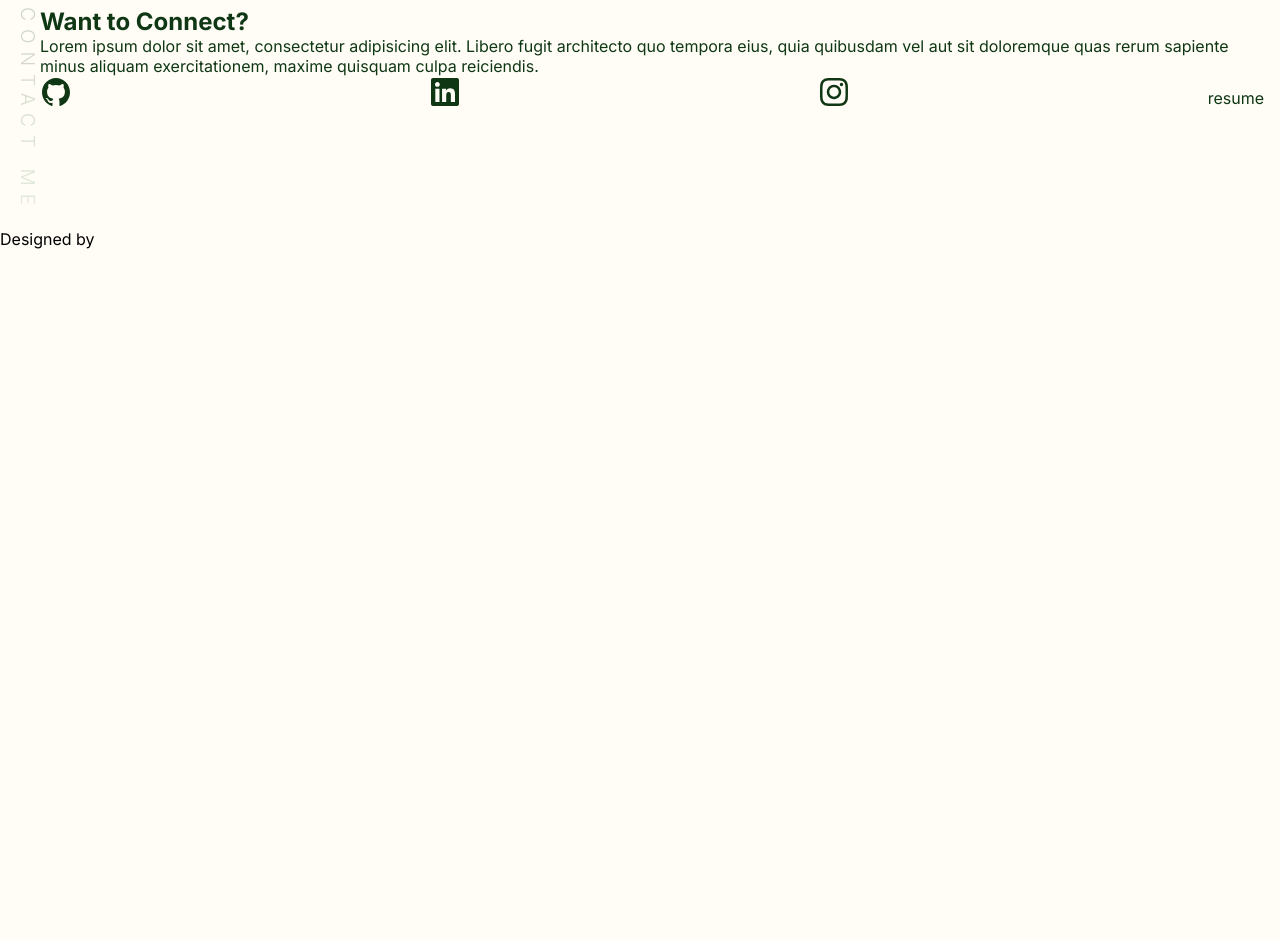
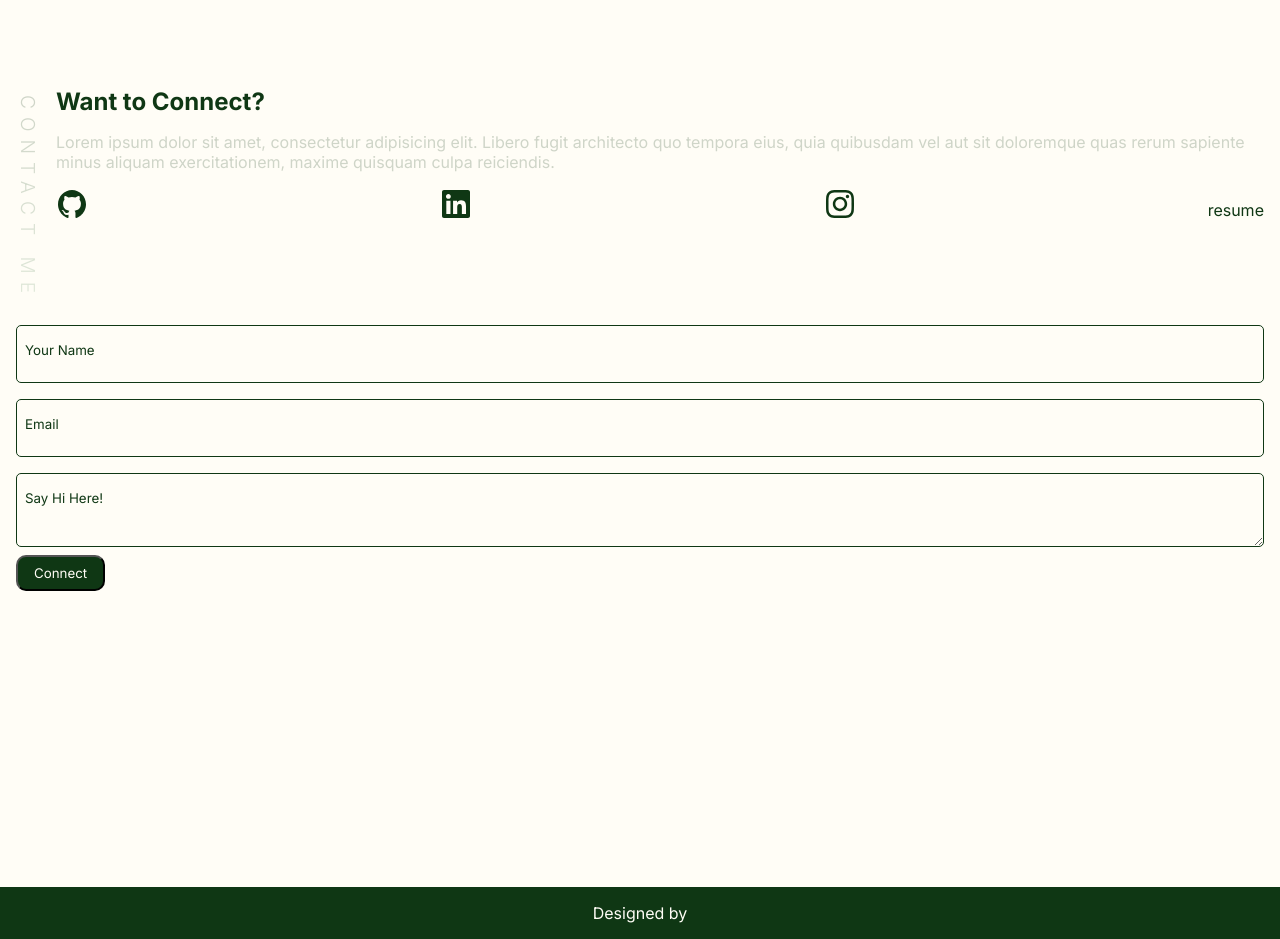
Before and after one commit to rzho17/portfolio-v1, a React (Vite) app: page / in a window 1280 px wide. Shown: the part 2580-3519 px from the top of the page. Before the commit the page ends 3387 px from the top, so only its background shows below. Built offline with nearby package versions, Linux system fonts and the light colour scheme.

Commit message:
add styling for footer section

```diff
--- a/src/pageContent/About.jsx
+++ b/src/pageContent/About.jsx
@@ -5,6 +5,7 @@ import { FaCss3Alt } from "react-icons/fa6";
 import { IoLogoJavascript } from "react-icons/io";
 import { FaReact } from "react-icons/fa";
 import { FaFigma } from "react-icons/fa";
+import { FaGitAlt } from "react-icons/fa";
 
 import ContactInfo from "../components/ContactInfo";
 export default function About() {
@@ -67,7 +68,10 @@ export default function About() {
                   <FaFigma />
                   Figma
                 </li>
-                <div>a</div>
+                <li>
+                  <FaGitAlt />
+                  Git
+                </li>
               </ul>
             </div>
           </div>
--- a/src/pageContent/FooterPage.jsx
+++ b/src/pageContent/FooterPage.jsx
@@ -20,8 +20,31 @@ export default function FooterPage() {
             <ContactInfo />
           </div>
         </div>
-        <div className={styles.footerBar}>Designed by</div>
+        <form action="" className={styles.contactForm}>
+          <label htmlFor="name"></label>
+          <input
+            type="text"
+            id="name"
+            className={styles.contactName}
+            placeholder="Your Name"
+          />
+          <label htmlFor="email"></label>
+          <input
+            type="email"
+            id="email"
+            placeholder="Email"
+            className={styles.contactEmail}
+          />
+          <label htmlFor="message"></label>
+          <textarea
+            id="message"
+            placeholder="Say Hi Here!"
+            className={styles.contactMessage}
+          ></textarea>
+          <input type="submit" value="Connect" />
+        </form>
       </section>
+      <div className={styles.footerBar}>Designed by</div>
     </footer>
   );
 }
--- a/src/pageContent/FooterPage.module.css
+++ b/src/pageContent/FooterPage.module.css
@@ -4,7 +4,8 @@
 
 .contactContainer {
   display: flex;
-  margin: 1rem;
+  gap: 1rem;
+  margin: 6rem 1rem 1rem;
 
   color: var(--primaryColor);
 }
@@ -15,9 +16,57 @@
   letter-spacing: 0.5rem;
   writing-mode: vertical-lr;
 
+  margin-top: 0.5rem;
   background-image: var(--gradient);
   color: transparent;
   background-clip: text;
 
   opacity: 0.2;
 }
+
+.contactContainer p {
+  margin: 1rem 0;
+  opacity: 0.2;
+}
+
+.contactContainer a {
+  /* color: #317c8f; */
+  /* opacity: 0.5; */
+}
+
+.contactForm {
+  margin: 1rem;
+  display: flex;
+  flex-direction: column;
+  gap: 0.5rem;
+}
+.contactName,
+.contactEmail,
+.contactMessage {
+  border: 1px solid var(--primaryColor);
+  color: var(--primaryColor);
+  border-radius: 5px;
+  padding: 1rem 0 1.5rem 0.5rem;
+  /* padding-left: 0.5rem; */
+  background-color: transparent;
+}
+
+.contactForm input[type="submit"] {
+  align-self: flex-start;
+  padding: 0.5rem 1rem;
+  color: var(--secondaryColor);
+  background-color: var(--primaryColor);
+  border-radius: 10px;
+}
+
+.footerBar {
+  display: flex;
+  justify-content: center;
+  align-items: center;
+  padding: 1rem;
+  background-color: var(--primaryColor);
+  color: var(--secondaryColor);
+}
+::placeholder {
+  color: var(--primaryColor);
+}
```
